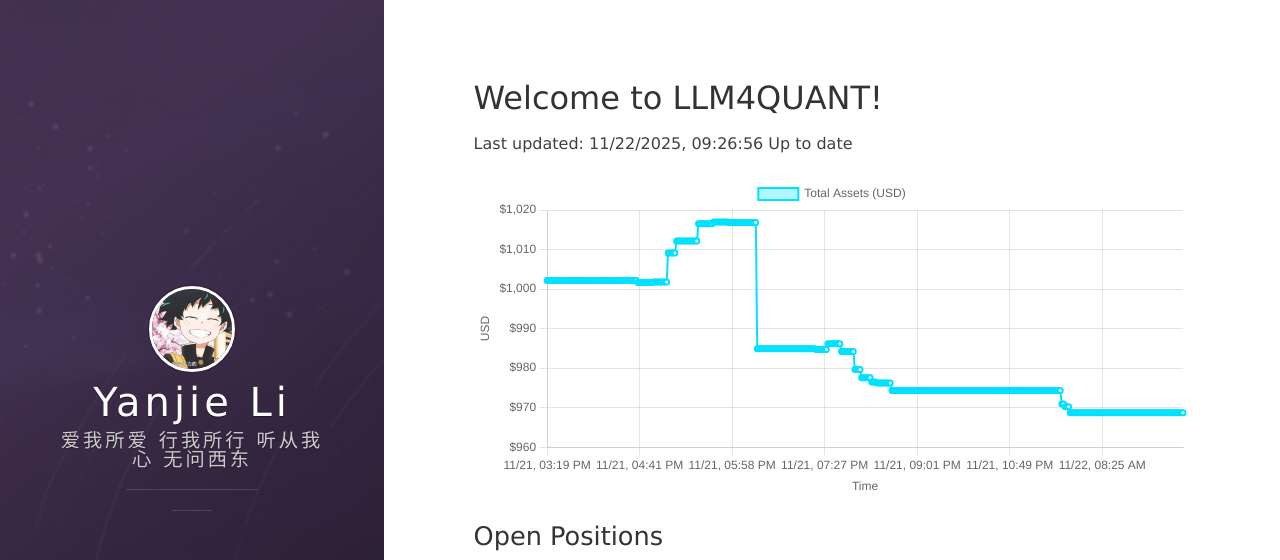
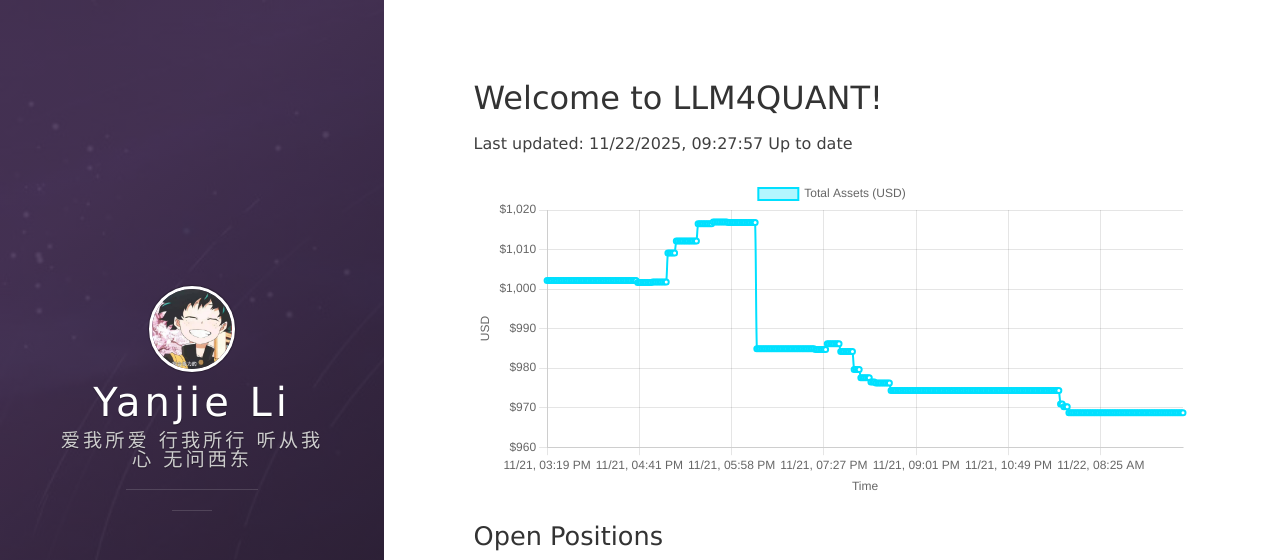
Before and after one commit to leeyegy/leeyegy.github.io, a Jekyll site: the page built from live-trading.html, in a window 1280 px wide and 1026 px high. Shown: the top 560 px of the window. Built offline with Jekyll 4.4.1, drawn with Linux system fonts in a browser that asks for light colours; nearby versions of some CDN libraries.

Commit message:
AccountMonitor: update balance history 2025-11-22T17:27:57+08:00

```diff
--- a/assets/data/binance/balance-history.json
+++ b/assets/data/binance/balance-history.json
@@ -1,5 +1,5 @@
 {
-  "generatedAt": "2025-11-22T17:26:56+08:00",
+  "generatedAt": "2025-11-22T17:27:57+08:00",
   "asset": "total_usd_value",
   "history": [
     {
@@ -1516,6 +1516,10 @@
     },
     {
       "timestamp": "2025-11-22T17:26:56+08:00",
+      "totalUsd": 968.69074819
+    },
+    {
+      "timestamp": "2025-11-22T17:27:57+08:00",
       "totalUsd": 968.69074819
     }
   ]
```
